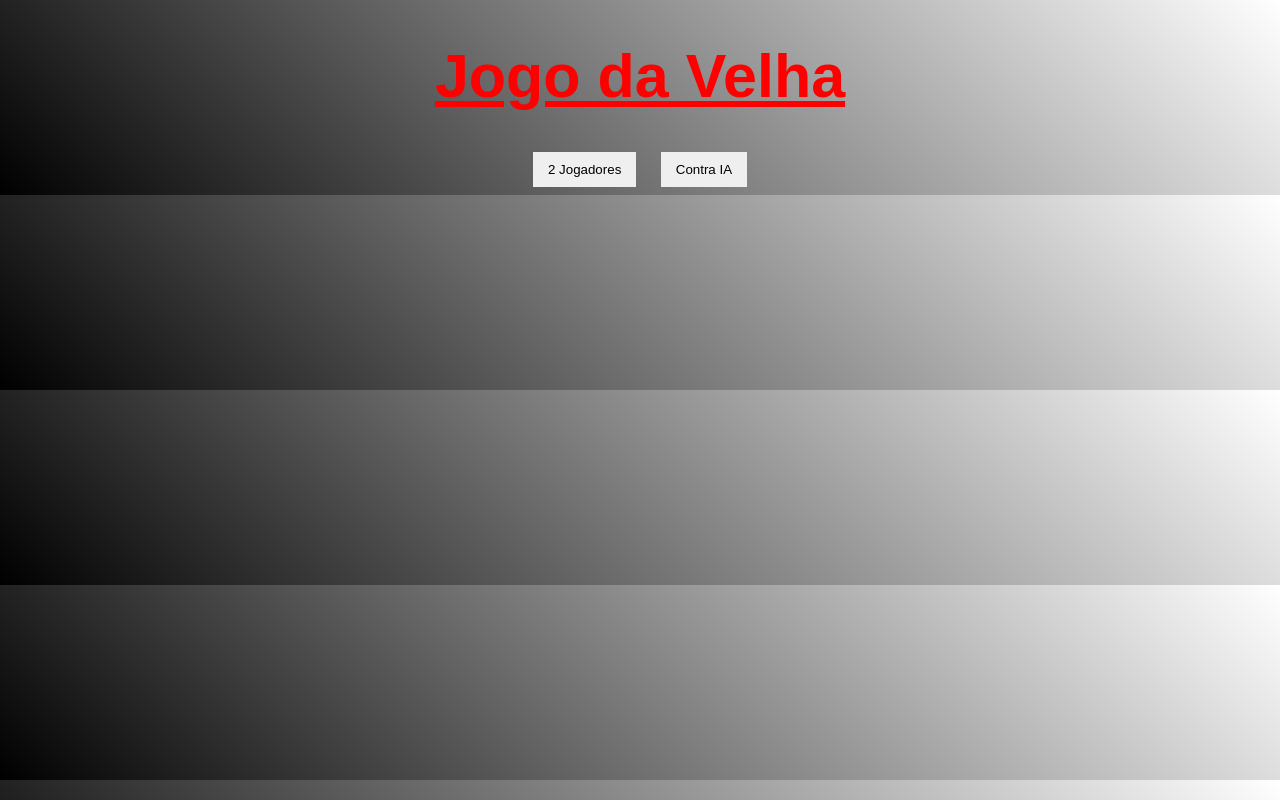
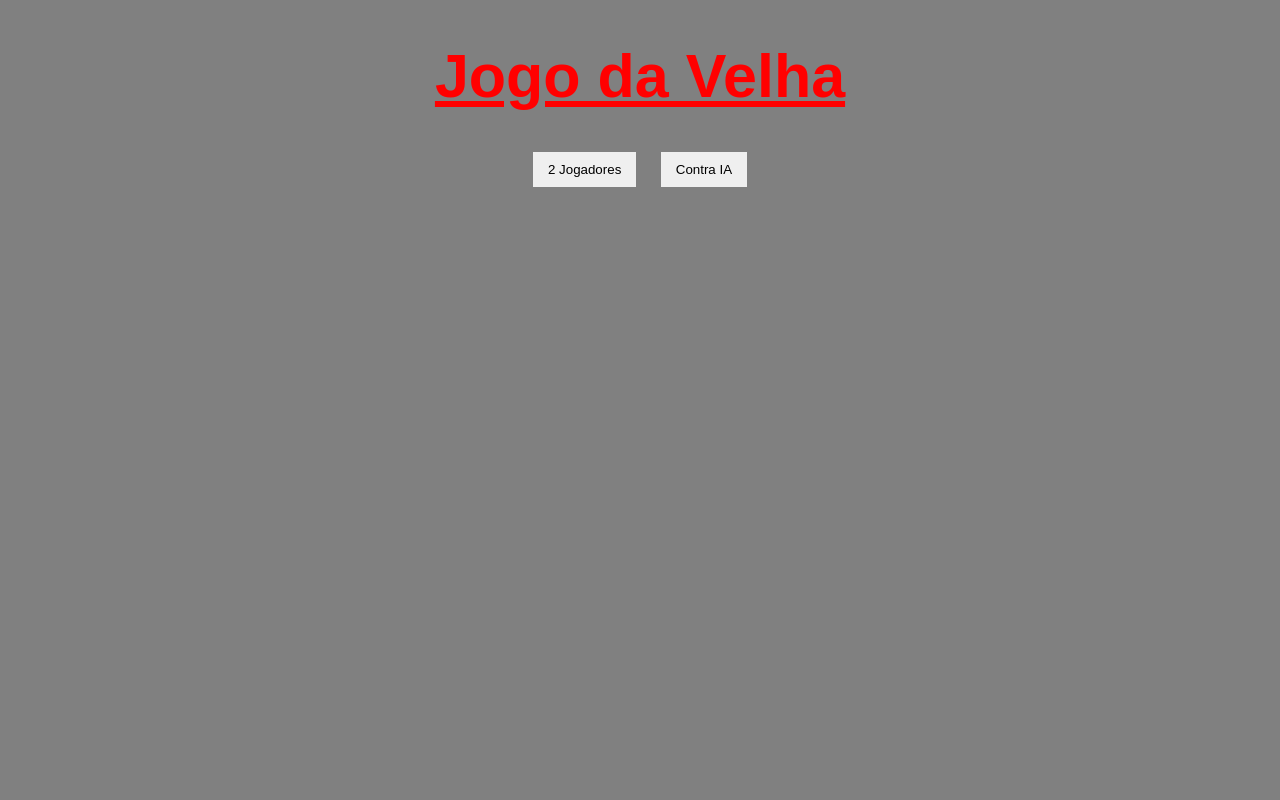
Before and after one commit to EuHttl/jogodavelha, a plain HTML site: page index.html in a window 1280 px wide. Drawn offline with Linux system fonts and the light colour scheme.

Commit message:
change: bg-gray

```diff
--- a/styles.css
+++ b/styles.css
@@ -1,7 +1,7 @@
 body{
     text-align: center;
     font-family: Arial, Helvetica, sans-serif;
-    background: linear-gradient(45deg, black, transparent);
+    background: gray;
 }
 
 h1{
```
